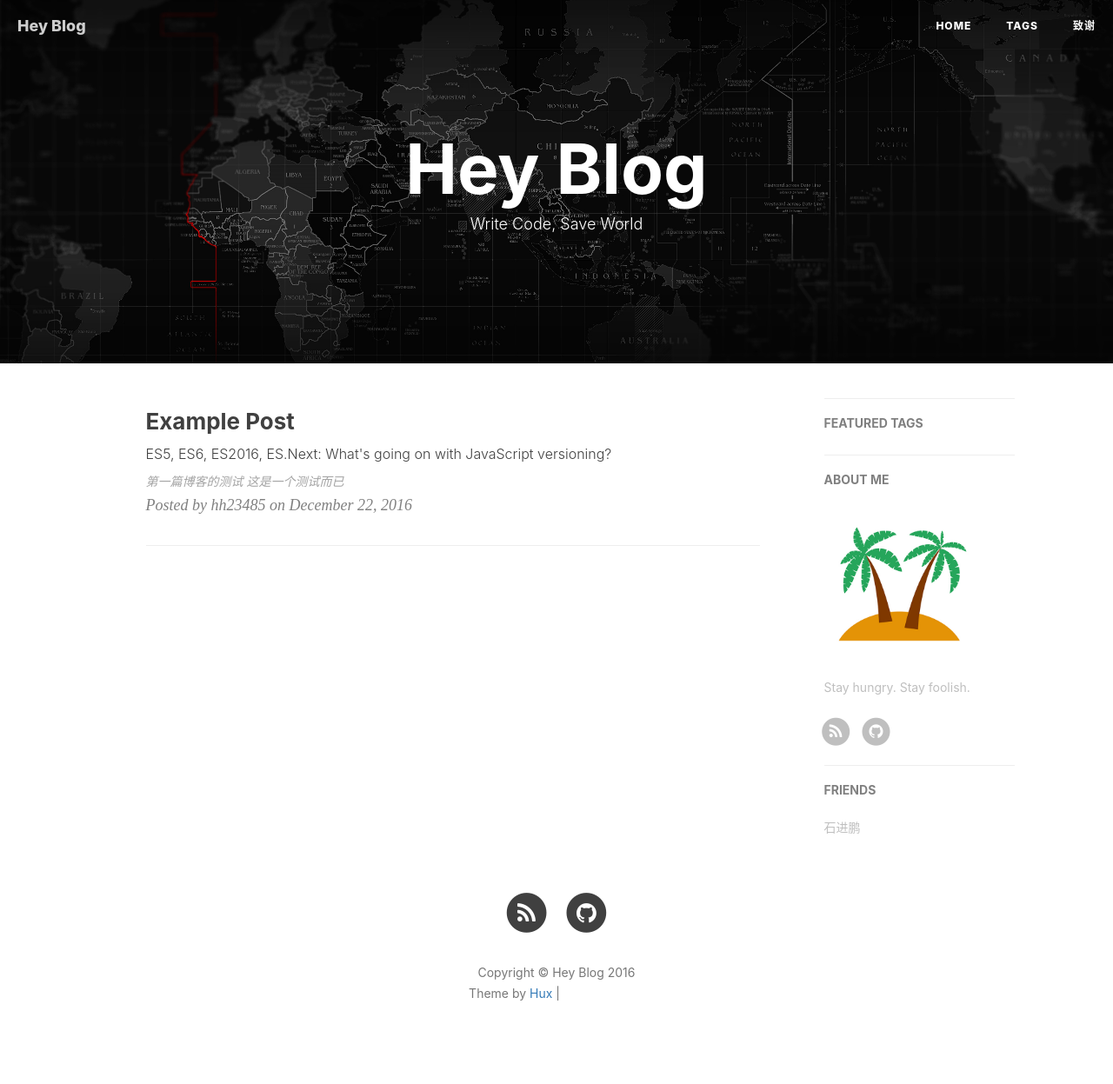
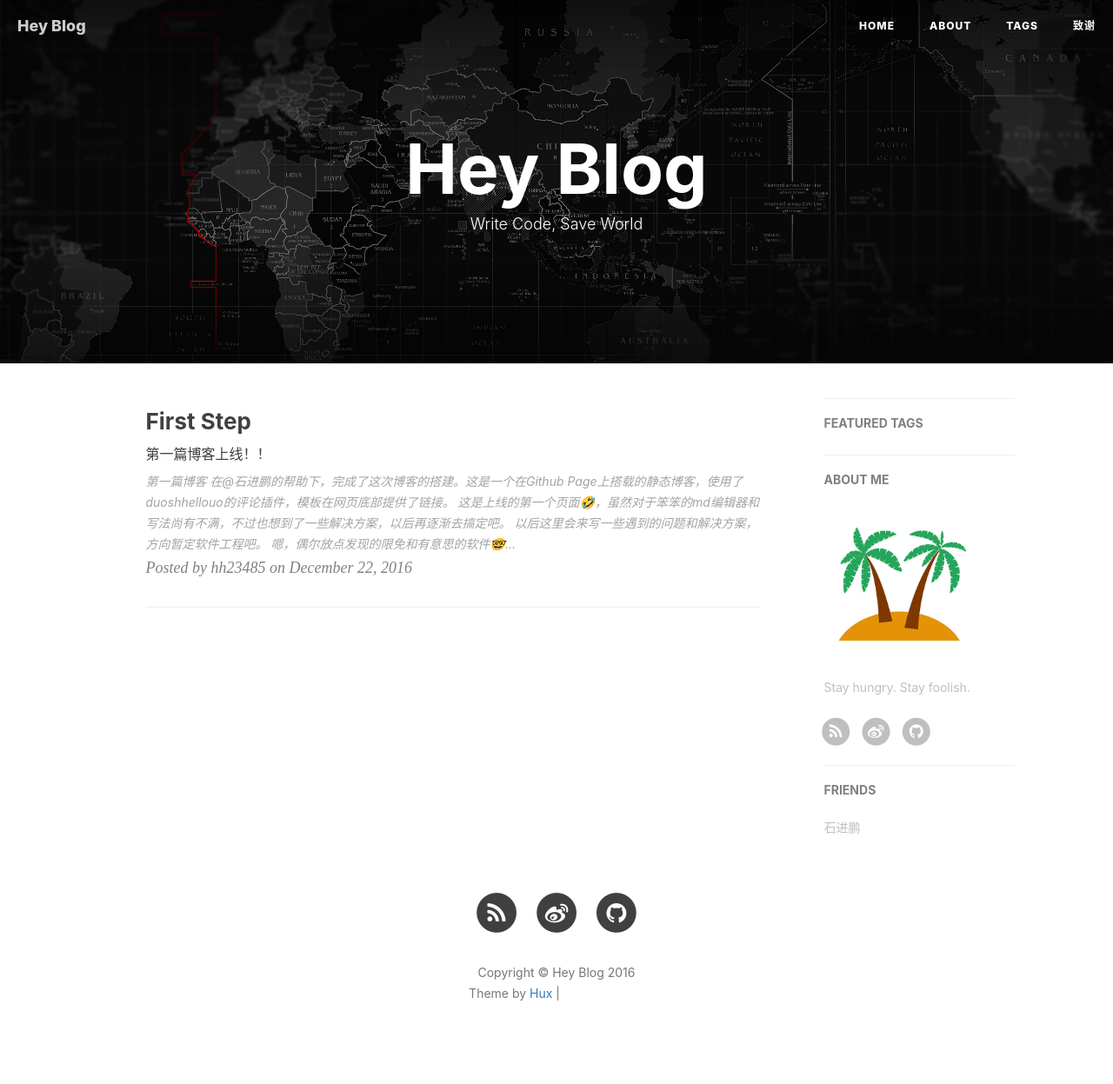
Before and after one commit to hh23485/hh23485.github.io, a Jekyll site: the page built from index.html, in a window 1280 px wide. Shown: the whole page at 87% size. Built offline with Jekyll 4.4.1, drawn with Linux system fonts in a browser that asks for light colours; nearby versions of some CDN libraries; the list of posts is cut into pages by our own code; comment, search, counter and statistics services are not loaded; grey boxes are pictures that could not be loaded.

Commit message:
完成第五次初始化-新增博客一篇

```diff
--- a/_config.yml
+++ b/_config.yml
@@ -12,7 +12,7 @@
 
 # SNS settings
 RSS: true
-# weibo_username:     创世_倾城
+weibo_username:     2296953024
 # zhihu_username:     hh23485
 github_username:    hh23485
 #twitter_username:  huxpro
@@ -51,9 +51,9 @@
 #disqus_username: _your_disqus_short_name_
 
 # Duoshuo settings
-duoshuo_username: hh23485
+duoshuo_username: mygithublog
 # Share component is depend on Comment so we can NOT use share only.
-duoshuo_share: true                     # set to false if you want to use Comment without Sharing
+duoshuo_share: false                     # set to false if you want to use Comment without Sharing
 
 
 
@@ -70,7 +70,7 @@
 # Sidebar settings
 sidebar: true                           # whether or not using Sidebar.
 sidebar-about-description: "Stay hungry. Stay foolish. "
-sidebar-avatar: img/hh23485_head.jpg      # use absolute URL, seeing it's used in both `/` and `/about/`
+sidebar-avatar: /img/hh23485_head.jpg      # use absolute URL, seeing it's used in both `/` and `/about/`
 
 
 
--- a/_layouts/keynote.html
+++ b/_layouts/keynote.html
@@ -66,7 +66,7 @@
                     style="text-align: right"
                     data-thread-key="{{page.id}}" data-title="{{page.title}}"
                     data-images="{{ site.url }}{{site.baseurl}}/{% if page.header-img %}{{ page.header-img }}{% else %}{{ site.header-img }}{% endif %}"
-                    data-content="{{ content | strip_html | truncate:80 }} | Hux Blog，@Hux黄玄 的个人博客"
+                    data-content="{{ content | strip_html | truncate:80 }} | hh23485 Blog，@创世_倾城 的个人博客"
                     data-url="{{site.url}}{{site.baseurl}}{{page.url}}">
                     <div class="ds-share-inline">
                       <ul  class="ds-share-icons-16">
--- a/_posts/2015-09-22-js-version.markdown
+++ /dev/null
@@ -1,16 +0,0 @@
----
-layout:     post
-title:      "Example Post"
-subtitle:   "ES5, ES6, ES2016, ES.Next: What's going on with JavaScript versioning?"
-date:       2016-12-22
-author:     "hh23485"
-header-img: "img/post-bg-js-version.jpg"
-tags:
-    - 前端开发
-    - JavaScript
-    - 翻译
----
-
-
-# 第一篇博客的测试
-这是一个测试而已
--- /dev/null
+++ b/_posts/2016-12-22-hello.markdown
@@ -0,0 +1,31 @@
+---
+layout:     post
+title:      "First Step"
+subtitle:   "第一篇博客上线！！"
+date:       2016-12-22
+author:     "hh23485"
+header-img: "img/one-step.jpg"
+tags:
+    - 心情
+---
+
+
+# 第一篇博客
+
+在[@石进鹏](http://shminjs.top)的帮助下，完成了这次博客的搭建。这是一个在Github Page上搭载的静态博客，使用了duoshhellouo的评论插件，模板在网页底部提供了链接。
+
+这是上线的第一个页面🤣，虽然对于笨笨的md编辑器和写法尚有不满，不过也想到了一些解决方案，以后再逐渐去搞定吧。
+
+以后这里会来写一些遇到的问题和解决方案，方向暂定`软件工程`吧。
+
+嗯，偶尔放点发现的限免和有意思的软件🤓。
+
+这是第一步，下一篇要到把markdown的样式调到满意的时候了。。。
+
+
+# 致谢
+
+**感谢**
+- 开源社区
+- 石进鹏
+- duoshuo
```
Also changed, not shown: about.html (+31 -26 lines), img/about-bg.jpg, img/avatar-hux.jpg (deleted), img/home-bg-o.jpg (deleted), img/one-step.jpg (added), img/one-step1.jpg (added).
